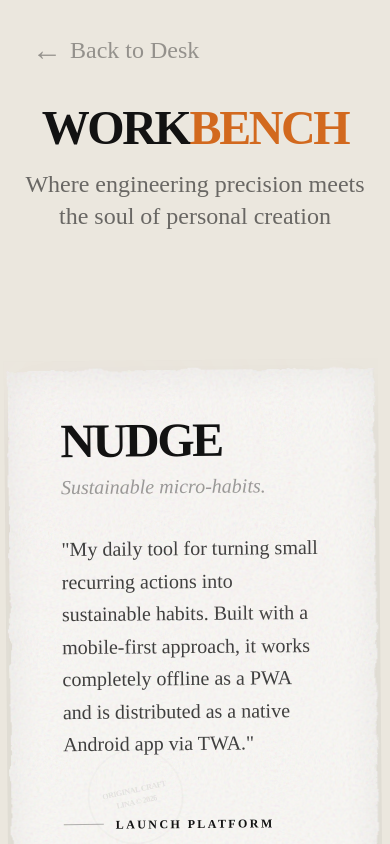
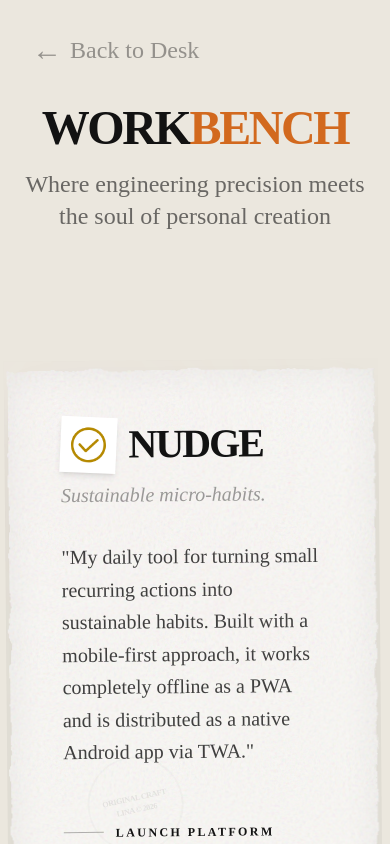
Before and after one commit to Caroliveira/portfolio, a Nuxt app: page /projects in a window 390 px wide. Shown: the top 844 px of the page. Built offline with nearby package versions, Linux system fonts and the light colour scheme.

Commit message:
Show project logo stamp beside the title on mobile

```diff
--- a/components/ProjectItem.vue
+++ b/components/ProjectItem.vue
@@ -22,9 +22,15 @@ defineProps<{
         <!-- Left Side: The "Message" -->
         <div class="w-full md:w-3/5 p-6 md:p-14 md:pr-20 flex flex-col relative">
           <header class="mb-8 md:mb-10">
-            <h3 class="text-5xl md:text-7xl font-black uppercase tracking-tighter text-ink mb-2 mix-blend-multiply group-hover:text-terra-orange transition-colors duration-500 leading-none">
-              {{ project.title }}
-            </h3>
+            <div class="flex items-center gap-3 sm:gap-4 mb-2 md:block">
+              <!-- Mobile stamp: same as the desktop one, which sits in the right column that stacks below on phones -->
+              <div class="md:hidden flex shrink-0 w-14 h-14 sm:w-16 sm:h-16 bg-white p-2 shadow-md rotate-[3deg] group-hover:rotate-[-2deg] transition-transform duration-700 items-center justify-center stamp-edge">
+                <img :src="project.logo" :alt="`${project.title} logo`" width="48" height="48" loading="lazy" decoding="async" class="w-full h-full object-contain mix-blend-multiply" />
+              </div>
+              <h3 class="text-[2.5rem] sm:text-5xl md:text-7xl font-black uppercase tracking-tighter text-ink md:mb-2 mix-blend-multiply group-hover:text-terra-orange transition-colors duration-500 leading-none">
+                {{ project.title }}
+              </h3>
+            </div>
             <p class="font-handwriting text-xl md:text-3xl text-ink/40 italic">
               {{ project.tagline }}
             </p>
```
